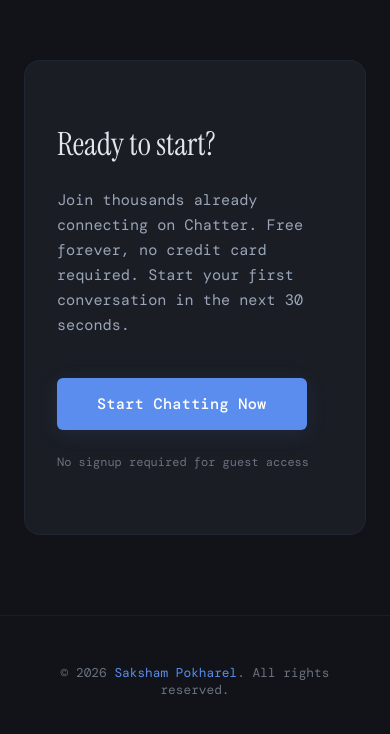
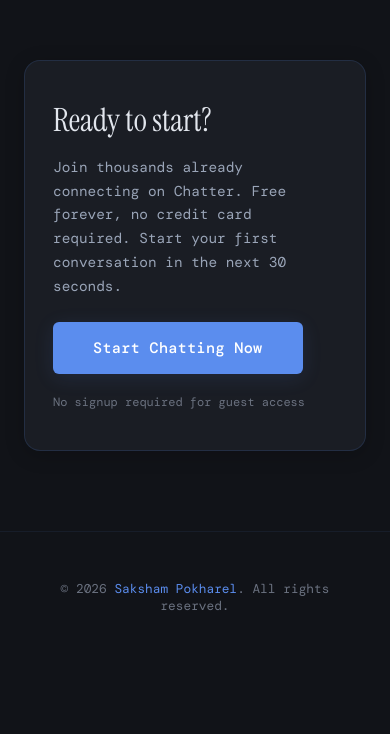
Before and after one commit to sakshampokharel01-beep/Chatter, a React (Vite) app: page / in a window 390 px wide. Shown: the part 4121-4855 px from the top of the page. After the commit the page ends 4783 px from the top, so only its background shows below. Built offline with nearby package versions, Linux system fonts and the light colour scheme; no server answers; a web font is replaced by a local one.

Commit message:
Improve CTA section: better padding, reduced gaps, mobile optimization

```diff
--- a/src/styles/LandingPage.css
+++ b/src/styles/LandingPage.css
@@ -646,22 +646,23 @@
 }
 
 .cta-card {
-  padding: clamp(4rem, 8vw, 6rem) clamp(2rem, 5vw, 4rem);
+  padding: clamp(3rem, 6vw, 4.5rem) clamp(2rem, 4vw, 3.5rem);
   background: var(--bg-secondary);
-  border: 1px solid var(--border-subtle);
+  border: 1.5px solid var(--border-default);
   border-radius: 16px;
   text-align: left;
   max-width: 800px;
   transition: all 0.45s ease;
+  box-shadow: 0 4px 20px rgba(0, 0, 0, 0.2);
 }
 
 .cta-title {
   font-family: 'Instrument Serif', serif;
-  font-size: clamp(2.5rem, 5vw, 4rem);
-  font-weight: 400;
+  font-size: clamp(2.25rem, 4.5vw, 3.5rem);
+  font-weight: 450;
   line-height: 1.2;
   color: var(--text-primary);
-  margin: 0 0 1.5rem 0;
+  margin: 0 0 1.25rem 0;
   transition: color 0.45s ease;
 }
 
@@ -671,7 +672,7 @@
   font-weight: 300;
   line-height: 1.65;
   color: var(--text-secondary);
-  margin: 0 0 2.5rem 0;
+  margin: 0 0 2rem 0;
   max-width: 600px;
   transition: color 0.45s ease;
 }
@@ -679,7 +680,7 @@
 .cta-buttons {
   display: flex;
   align-items: center;
-  gap: 1.5rem;
+  gap: 1.25rem;
   flex-wrap: wrap;
 }
 
@@ -788,6 +789,20 @@
     grid-template-columns: 1fr;
   }
 
+  .cta-card {
+    padding: 2.5rem 1.75rem;
+  }
+
+  .cta-title {
+    font-size: 2rem;
+    margin-bottom: 1rem;
+  }
+
+  .cta-subtitle {
+    font-size: 0.9rem;
+    margin-bottom: 1.5rem;
+  }
+
   .theme-toggle {
     top: 1rem;
     right: 1rem;
```
